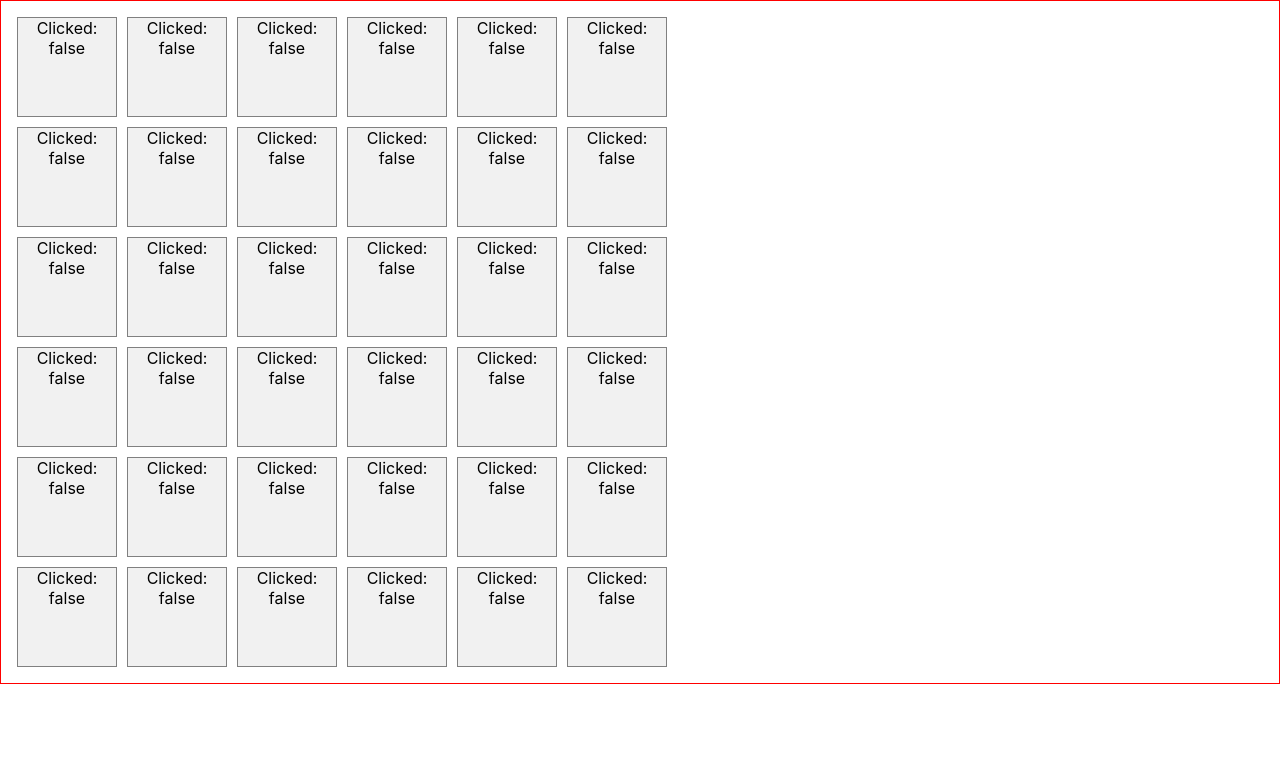
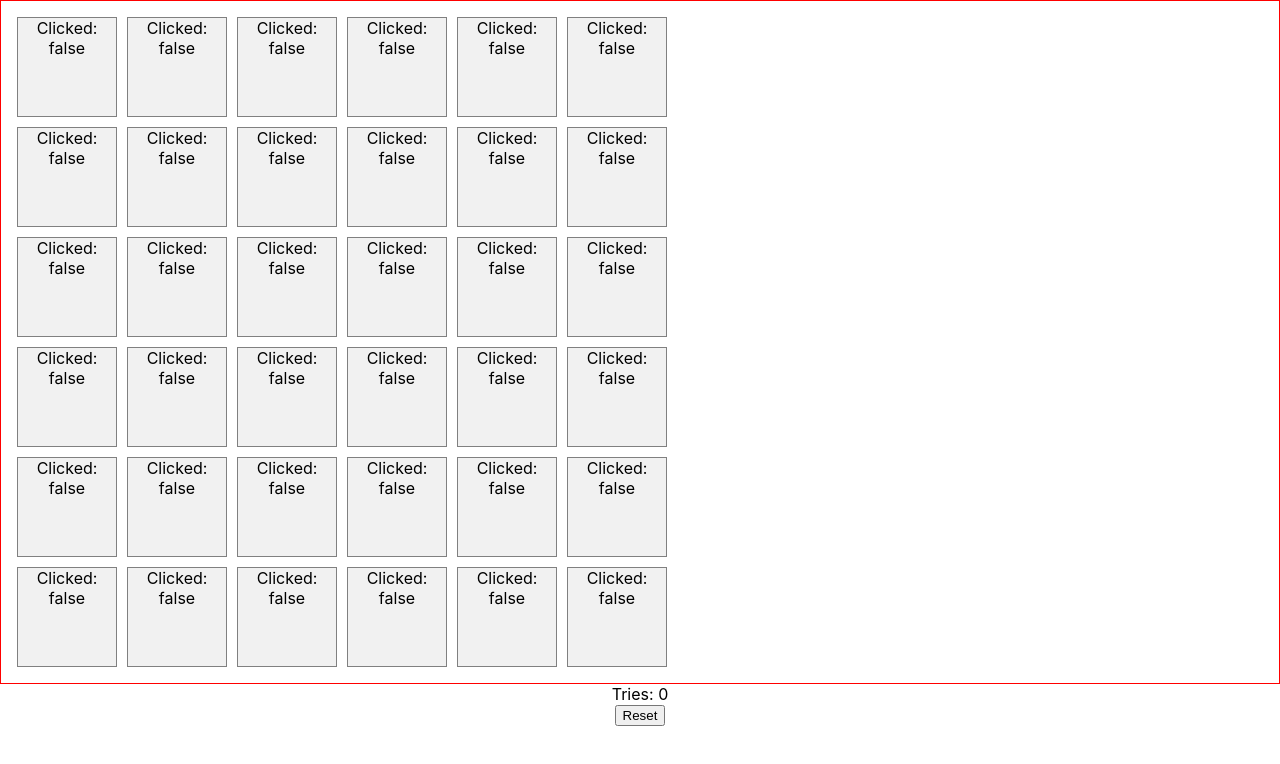
Before and after one commit to cvlost/homework-54, a React (Create React App) app: page / in a window 1280 px wide. Shown: the top 764 px of the page. Built offline with nearby package versions, Linux system fonts and the light colour scheme.

Commit message:
Created ResetButton and TryCounter components

```diff
--- a/src/App.tsx
+++ b/src/App.tsx
@@ -1,6 +1,8 @@
 import React, {useState} from 'react';
 import './App.css';
 import Field from "./components/Field/Field";
+import TryCounter from "./components/TryCounter/TryCounter";
+import ResetButton from "./components/ResetButton/ResetButton";
 
 function App() {
   const getModel = () => {
@@ -14,19 +16,36 @@ function App() {
   };
 
   const [cells, setCells] = useState<CellData[]>(getModel());
+  const [gameFinished, setGameFinished] = useState(false);
+  const [counter, setCounter] = useState(0);
 
   const handleCellClick = (id: string) => {
+    if (gameFinished) return;
     const i = cells.findIndex(cell => cell.id === id);
+    const itemCopy = {...cells[i]};
+    if (itemCopy.clicked) return;
     const cellsCopy = [...cells];
-    const itemCopy = {...cells[i]};
     itemCopy.clicked = true;
     cellsCopy[i] = itemCopy;
+    setCounter(counter + 1);
+    if (itemCopy.hasItem) setGameFinished(true);
     setCells(cellsCopy);
+  };
+
+  const resetGame = () => {
+    console.log('Reset game')
+    setCells(getModel());
+    setCounter(0);
+    setGameFinished(false);
   };
 
   return (
     <div className="App">
       <Field cells={cells} onCellClick={handleCellClick}/>
+      <div>
+        <TryCounter counter={counter} />
+        <ResetButton onReset={resetGame} />
+      </div>
     </div>
   );
 }
--- /dev/null
+++ b/src/components/ResetButton/ResetButton.tsx
@@ -0,0 +1,15 @@
+import React from 'react';
+
+interface Props {
+  onReset: () => void;
+}
+
+const ResetButton: React.FC<Props> = ({onReset}) => {
+  return (
+    <div className=".ResetButton-wrapper">
+      <button className=".ResetButton" onClick={() => onReset()}>Reset</button>
+    </div>
+  );
+};
+
+export default ResetButton;
--- /dev/null
+++ b/src/components/TryCounter/TryCounter.tsx
@@ -0,0 +1,15 @@
+import React from 'react';
+
+interface Props {
+  counter: number;
+}
+
+const TryCounter: React.FC<Props> = ({counter}) => {
+  return (
+    <div>
+      Tries: {counter}
+    </div>
+  );
+};
+
+export default TryCounter;
```
